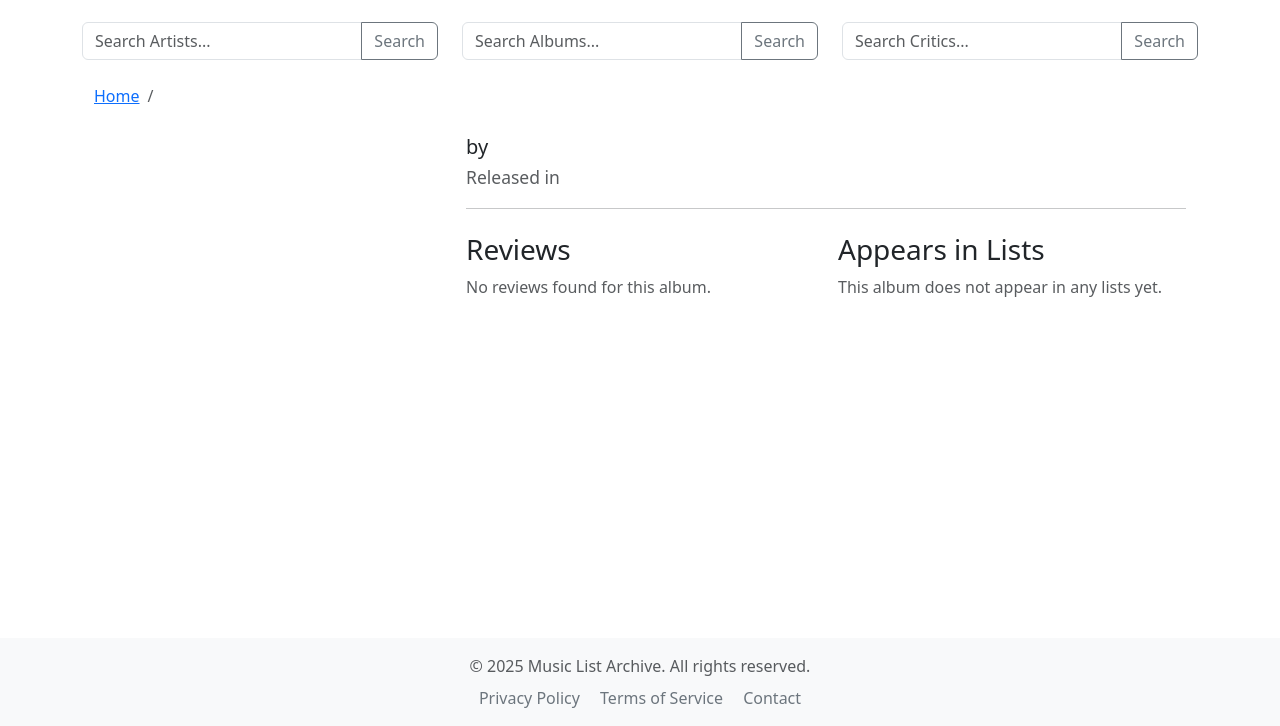
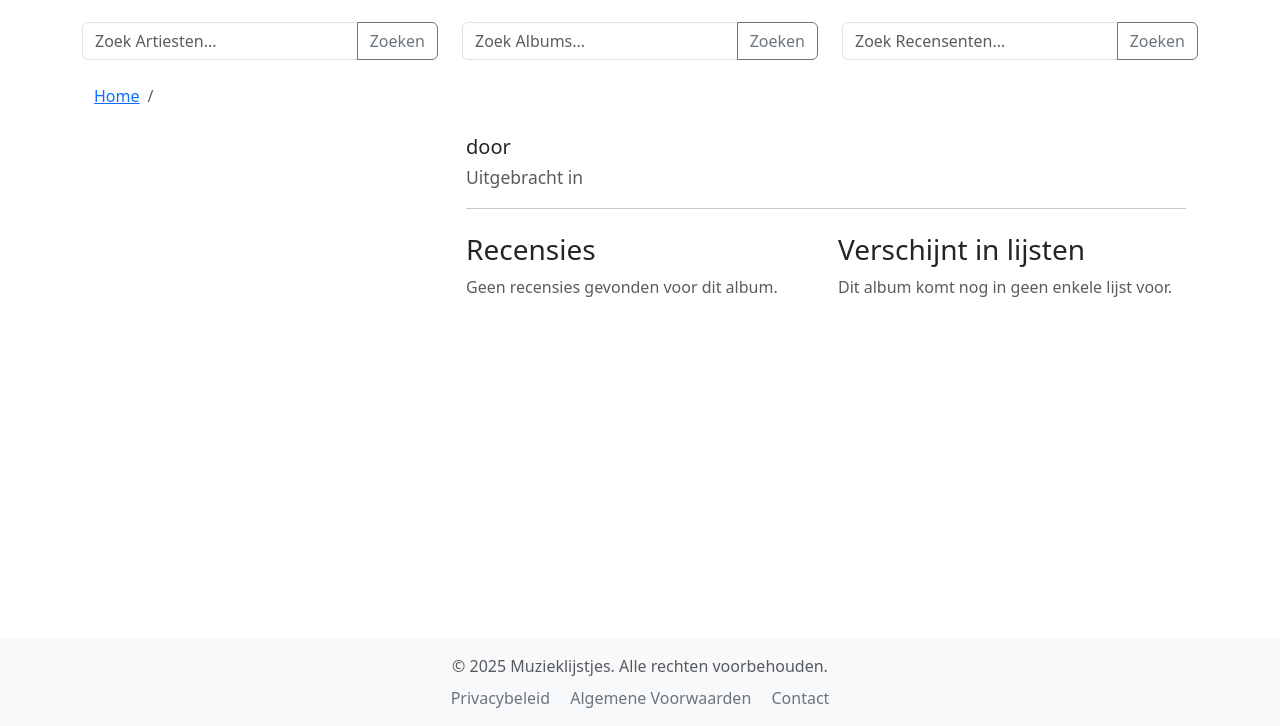
Before and after one commit to roelvanduijnhoven/muzieklijstjes-vibe, a Symfony app: template templates/album/show.html.twig in a window 1280 px wide. Shown: the part 74-800 px from the top of the page. Run offline with Twig, Linux system fonts and the light colour scheme; the template is opened without the code that fills it, so the values that code supplies are empty; some libraries are stand-ins or nearby versions.

Commit message:
Translate various template texts to Dutch, including titles, search results, and footer content, to enhance localization for Dutch-speaking users.

```diff
--- a/templates/album/search.html.twig
+++ b/templates/album/search.html.twig
@@ -1,10 +1,10 @@
 {% extends 'base.html.twig' %}
 
-{% block title %}Search Albums{% endblock %}
+{% block title %}Zoek Albums{% endblock %}
 
 {% block body %}
 <div class="container mt-4">
-    <h1>Search Results for "{{ query }}"</h1>
+    <h1>Zoekresultaten voor "{{ query }}"</h1>
 
     {% if albums|length > 0 %}
         <div class="list-group">
@@ -15,7 +15,7 @@
             {% endfor %}
         </div>
     {% else %}
-        <p>No albums found.</p>
+        <p>Geen albums gevonden.</p>
     {% endif %}
 </div>
 {% endblock %}
--- a/templates/album/show.html.twig
+++ b/templates/album/show.html.twig
@@ -13,23 +13,23 @@
         <div class="col-md-4">
             {% if album.imageUrl %}
                 <div class="mb-3">
-                    <img src="{{ coverBaseUrl }}{{ album.imageUrl }}" alt="Cover for {{ album.title }}" class="img-fluid rounded shadow" style="max-width: 100%;">
+                    <img src="{{ coverBaseUrl }}{{ album.imageUrl }}" alt="Hoes van {{ album.title }}" class="img-fluid rounded shadow" style="max-width: 100%;">
                 </div>
             {% endif %}
         </div>
         <div class="col-md-8">
             <h1>{{ album.title }}</h1>
             <p class="lead">
-                by <a href="{{ path('app_artist_show', {id: album.artist.id}) }}">{{ album.artist.name }}</a>
+                door <a href="{{ path('app_artist_show', {id: album.artist.id}) }}">{{ album.artist.name }}</a>
                 <br>
-                <small class="text-muted">Released in {{ album.releaseYear }}</small>
+                <small class="text-muted">Uitgebracht in {{ album.releaseYear }}</small>
             </p>
 
             <hr>
 
             <div class="row mt-4">
                 <div class="col-md-6">
-                    <h3>Reviews</h3>
+                    <h3>Recensies</h3>
                     {% if album.reviews is not empty %}
                         <div class="list-group mb-4">
                             {% for review in album.reviews %}
@@ -44,7 +44,7 @@
                                             {% elseif review.magazine %}
                                                 {{ review.magazine.name }}
                                             {% else %}
-                                                Unknown Source
+                                                Onbekende Bron
                                             {% endif %}
                                         </h5>
                                         <small>
@@ -58,22 +58,22 @@
                                             {{ review.year }}{% if review.month %}-{{ review.month }}{% endif %}
                                         {% endif %}
                                         {% if review.issueNumber %}
-                                            (Issue: {{ review.issueNumber }})
+                                            (Editie: {{ review.issueNumber }})
                                         {% endif %}
                                     </p>
                                     {% if review.rubric %}
-                                        <small class="text-muted">Rubric: {{ review.rubric }}</small>
+                                        <small class="text-muted">Rubriek: {{ review.rubric }}</small>
                                     {% endif %}
                                 </div>
                             {% endfor %}
                         </div>
                     {% else %}
-                        <p class="text-muted">No reviews found for this album.</p>
+                        <p class="text-muted">Geen recensies gevonden voor dit album.</p>
                     {% endif %}
                 </div>
 
                 <div class="col-md-6">
-                    <h3>Appears in Lists</h3>
+                    <h3>Verschijnt in lijsten</h3>
                     {% if listItems is not empty %}
                         <div class="list-group mb-4">
                             {% for item in listItems %}
@@ -84,26 +84,26 @@
                                     </div>
                                     <p class="mb-1">
                                         {% if item.position %}
-                                            Ranked <strong>#{{ item.position }}</strong>
+                                            Positie <strong>#{{ item.position }}</strong>
                                         {% elseif item.mentions %}
-                                            {{ item.mentions }} mentions
+                                            {{ item.mentions }} vermeldingen
                                         {% else %}
-                                            Unranked
+                                            Ongenummerd
                                         {% endif %}
                                     </p>
                                     <small class="text-muted">
                                         {{ item.albumList.type|capitalize }}
                                         {% if item.albumList.magazine %}
-                                            by {{ item.albumList.magazine.name }}
+                                            door {{ item.albumList.magazine.name }}
                                         {% elseif item.albumList.critic %}
-                                            by {{ item.albumList.critic.name }}
+                                            door {{ item.albumList.critic.name }}
                                         {% endif %}
                                     </small>
                                 </a>
                             {% endfor %}
                         </div>
                     {% else %}
-                        <p class="text-muted">This album does not appear in any lists yet.</p>
+                        <p class="text-muted">Dit album komt nog in geen enkele lijst voor.</p>
                     {% endif %}
                 </div>
             </div>
--- a/templates/artist/search.html.twig
+++ b/templates/artist/search.html.twig
@@ -1,10 +1,10 @@
 {% extends 'base.html.twig' %}
 
-{% block title %}Search Artists{% endblock %}
+{% block title %}Zoek Artiesten{% endblock %}
 
 {% block body %}
 <div class="container mt-4">
-    <h1>Search Results for "{{ query }}"</h1>
+    <h1>Zoekresultaten voor "{{ query }}"</h1>
 
     {% if artists|length > 0 %}
         <div class="list-group">
@@ -15,7 +15,7 @@
             {% endfor %}
         </div>
     {% else %}
-        <p>No artists found.</p>
+        <p>Geen artiesten gevonden.</p>
     {% endif %}
 </div>
 {% endblock %}
--- a/templates/common/footer.html.twig
+++ b/templates/common/footer.html.twig
@@ -1,9 +1,9 @@
 <footer class="footer mt-auto py-3 bg-light">
     <div class="container text-center">
-        <span class="text-muted">&copy; {{ "now"|date("Y") }} Music List Archive. All rights reserved.</span>
+        <span class="text-muted">&copy; {{ "now"|date("Y") }} Muzieklijstjes. Alle rechten voorbehouden.</span>
         <div class="mt-2">
-            <a href="#" class="text-decoration-none text-secondary mx-2">Privacy Policy</a>
-            <a href="#" class="text-decoration-none text-secondary mx-2">Terms of Service</a>
+            <a href="#" class="text-decoration-none text-secondary mx-2">Privacybeleid</a>
+            <a href="#" class="text-decoration-none text-secondary mx-2">Algemene Voorwaarden</a>
             <a href="#" class="text-decoration-none text-secondary mx-2">Contact</a>
         </div>
     </div>
--- a/templates/common/search_bars.html.twig
+++ b/templates/common/search_bars.html.twig
@@ -2,24 +2,24 @@
     <div class="col-md-4">
         <form action="{{ path('app_artist_search') }}" method="get">
             <div class="input-group">
-                <input type="text" name="q" class="form-control" placeholder="Search Artists..." required>
-                <button class="btn btn-outline-secondary" type="submit">Search</button>
+                <input type="text" name="q" class="form-control" placeholder="Zoek Artiesten..." required>
+                <button class="btn btn-outline-secondary" type="submit">Zoeken</button>
             </div>
         </form>
     </div>
     <div class="col-md-4">
         <form action="{{ path('app_album_search') }}" method="get">
             <div class="input-group">
-                <input type="text" name="q" class="form-control" placeholder="Search Albums..." required>
-                <button class="btn btn-outline-secondary" type="submit">Search</button>
+                <input type="text" name="q" class="form-control" placeholder="Zoek Albums..." required>
+                <button class="btn btn-outline-secondary" type="submit">Zoeken</button>
             </div>
         </form>
     </div>
     <div class="col-md-4">
         <form action="{{ path('app_critic_search') }}" method="get">
             <div class="input-group">
-                <input type="text" name="q" class="form-control" placeholder="Search Critics..." required>
-                <button class="btn btn-outline-secondary" type="submit">Search</button>
+                <input type="text" name="q" class="form-control" placeholder="Zoek Recensenten..." required>
+                <button class="btn btn-outline-secondary" type="submit">Zoeken</button>
             </div>
         </form>
     </div>
--- a/templates/critic/search.html.twig
+++ b/templates/critic/search.html.twig
@@ -1,10 +1,10 @@
 {% extends 'base.html.twig' %}
 
-{% block title %}Search Critics{% endblock %}
+{% block title %}Zoek Recensenten{% endblock %}
 
 {% block body %}
 <div class="container mt-4">
-    <h1>Search Results for "{{ query }}"</h1>
+    <h1>Zoekresultaten voor "{{ query }}"</h1>
 
     {% if critics|length > 0 %}
         <div class="list-group">
@@ -15,7 +15,7 @@
             {% endfor %}
         </div>
     {% else %}
-        <p>No critics found.</p>
+        <p>Geen recensenten gevonden.</p>
     {% endif %}
 </div>
 {% endblock %}
```
Also changed, not shown: templates/album_list/show.html.twig (+7 -7 lines), templates/critic/show.html.twig (+8 -8 lines), templates/homepage/index.html.twig (+7 -7 lines).
